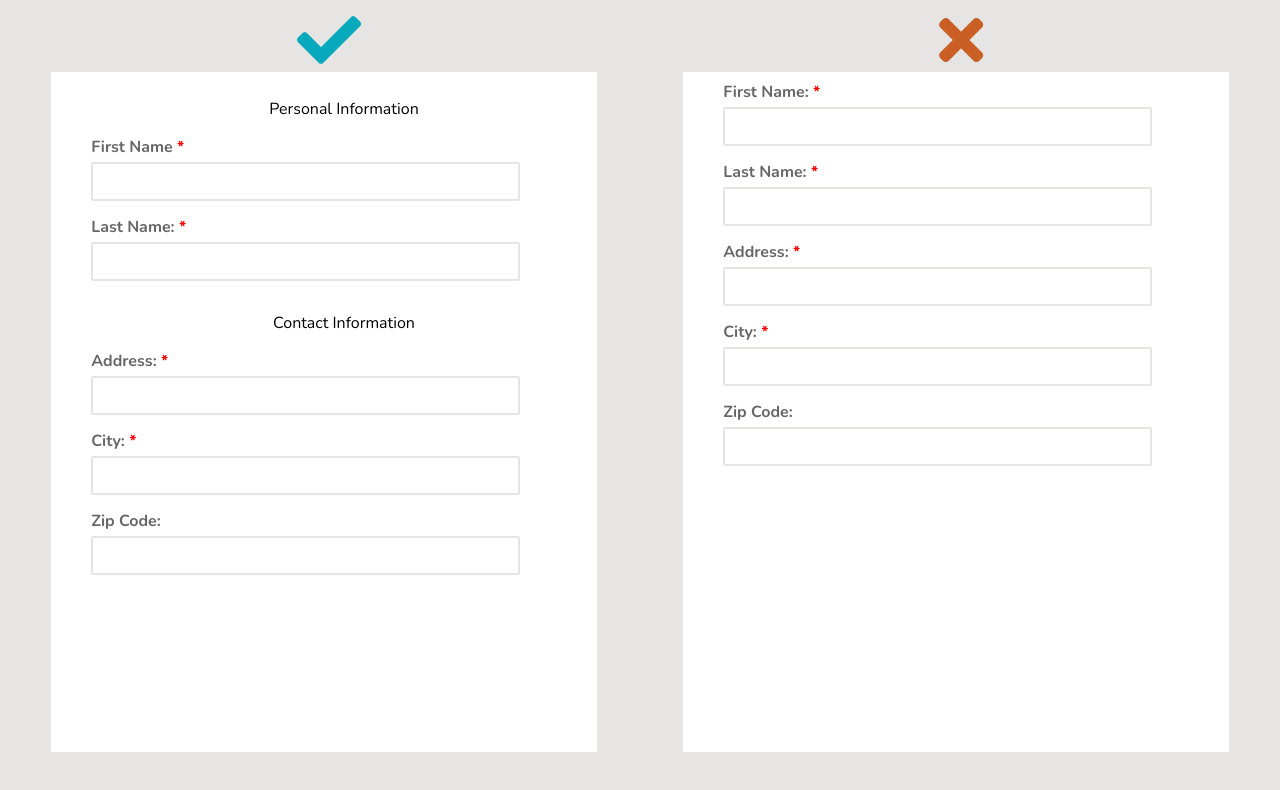
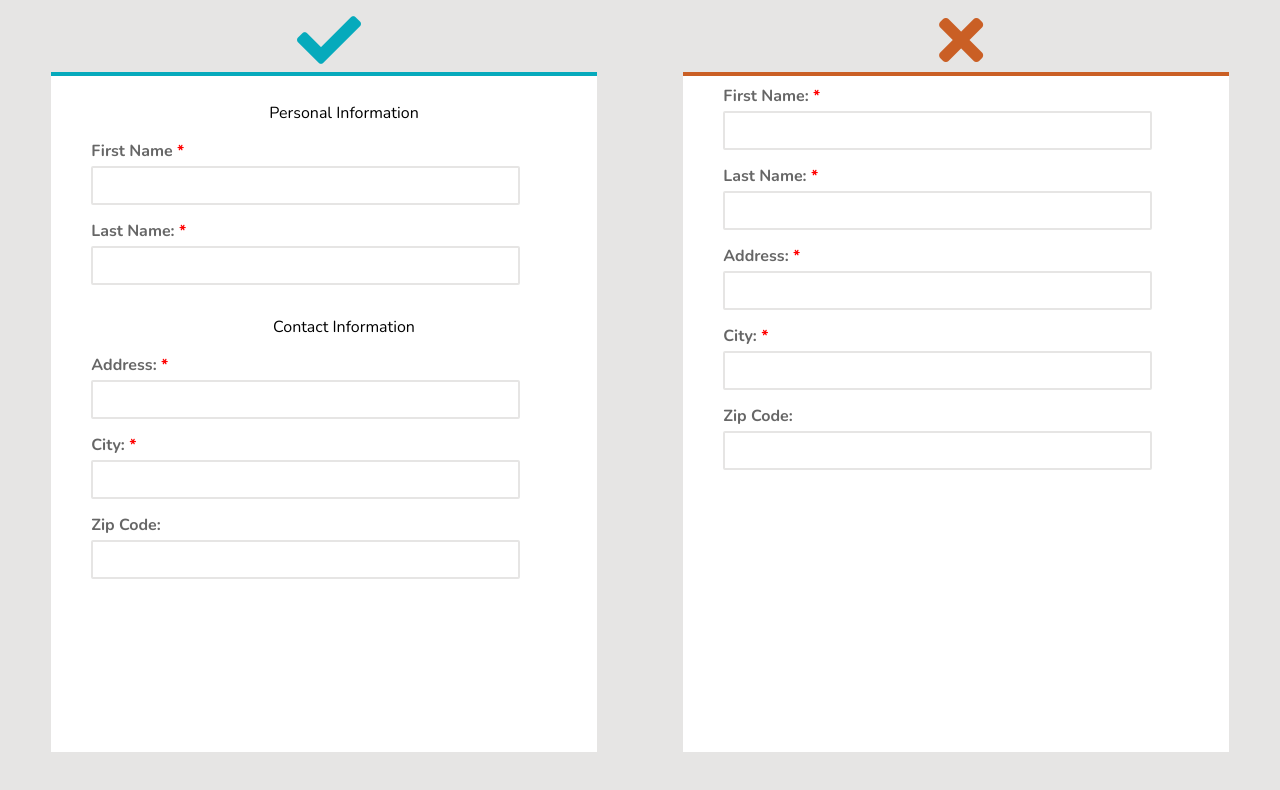
Before and after one commit to oyakhilomee/Two-Forms-With-Flex, a plain HTML site: page index.html in a window 1280 px wide. Drawn offline with nearby package versions, Linux system fonts and the light colour scheme.

Commit message:
Added border colors to both forms

```diff
--- a/Styles/flexboxtraining.css
+++ b/Styles/flexboxtraining.css
@@ -10,6 +10,7 @@
     background-color: white;
     width: 40%;
     padding: 10px 0px 0px 40px;
+    border-top: 4px solid #06aabc;
 
 }
 
@@ -17,6 +18,7 @@
     background-color: white;
     width: 40%;
     padding: 9px 0px 0px 40px;
+    border-top: 4px solid #ca5f25;
 }
 
 body {
```
